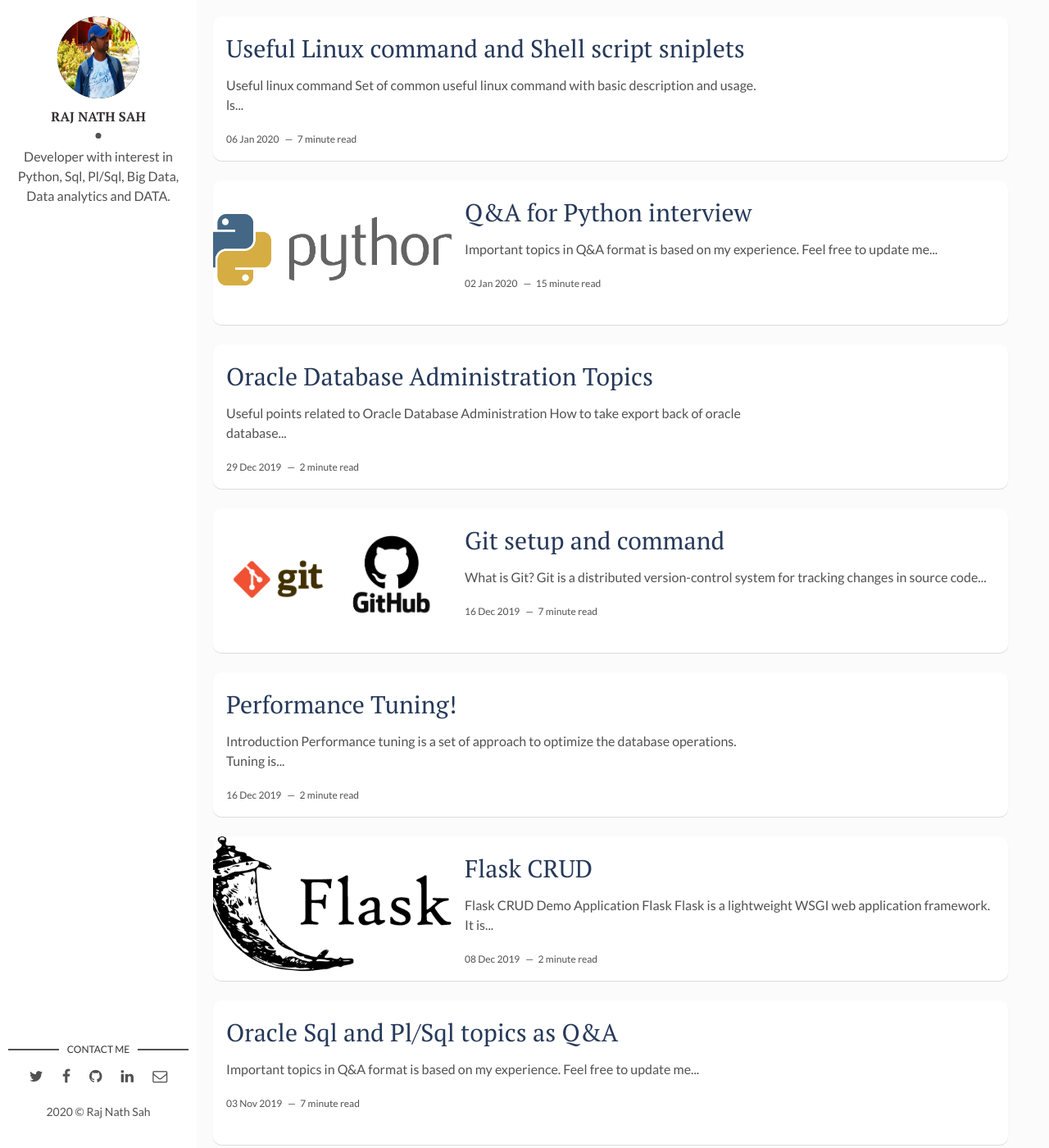
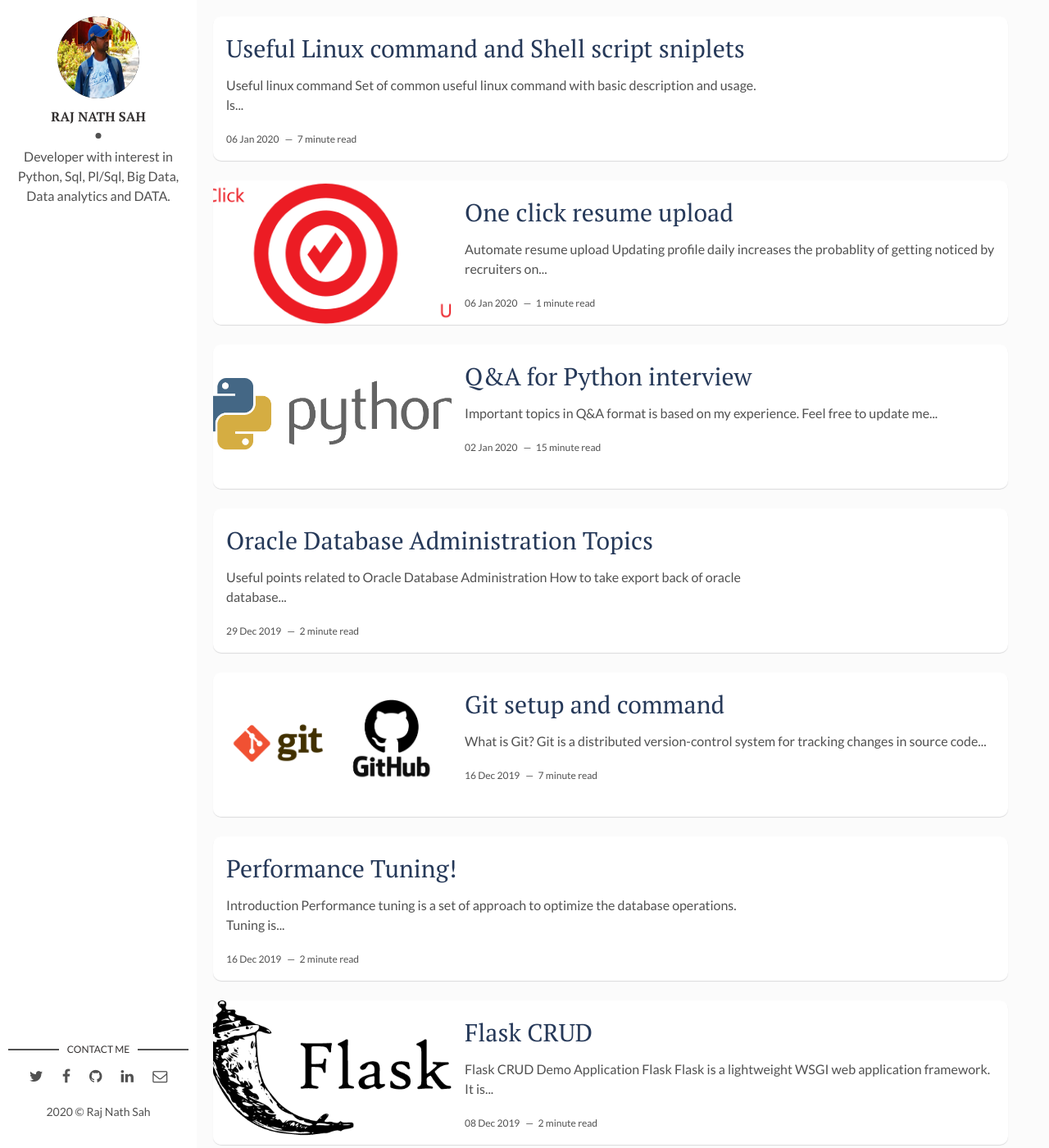
Before and after one commit to rajnathsah/rajnathsah.github.io, a Jekyll site: the page built from index.html, in a window 1280 px wide and 1400 px high. Shown: the whole window at 82% size. Built offline with Jekyll 4.4.1, drawn with Linux system fonts in a browser that asks for light colours; the list of posts is cut into pages by our own code; some of the changed text lies outside the part shown.

Commit message:
Update 2019-11-01-upload-resume.md

```diff
--- a/_posts/2019-11-01-upload-resume.md
+++ b/_posts/2019-11-01-upload-resume.md
@@ -1,19 +1,20 @@
 ---
 layout: post
 title: One click resume upload
-date: 2019-11-01 00:00:00 +0000
+date: 2020-01-06 00:00:00 +0000
 description: Automation of resume upload using python and selenium
 img: OneClickUpload.png # Add image post (optional)
 fig-caption: # Add figcaption (optional)
-tags: [Automation, Resume upload]
+tags: [Automation, Resume upload, Python, Selenium]
 ---
 # Automate resume upload
 
-Updating profile daily makes it easier for recruiter to notice profile. Using one click resume upload, job search can be made easy by keeping profile updated on [naukri.com](www.naukri.com), [naukrigulf.com](www.naukrigulf.com) and [MonsterIndia.com](www.monsterindia.com).
+Updating profile daily increases the probablity of getting noticed by recruiters on job portal. Using one click resume upload hack, job search can be made easy by keeping profile updated easily on [naukri.com](www.naukri.com), [naukrigulf.com](www.naukrigulf.com) [monsterIndia.com](www.monsterindia.com) and [monstergulf.com](www.monstergulf.com).
 
 It is easy to configure and run. It can also be scheduled to run on personal computer.
 
-Feel free to dowload the source code and executable from [github](https://github.com/rajnathsah/AutoResumeUpload) and try it. In case of any issue, help or suggestions, you can always reach me through discussion thread, social media or email.
+Feel free to dowload the source code and executable from [github](https://github.com/rajnathsah/AutoResumeUpload) and try it. In case of any issue, help or suggestion, reach me through discussion thread, social media or email.
 
+Note :- Always use latest chrome and chrome webdriver.
 
 Happy job hunting.
```
